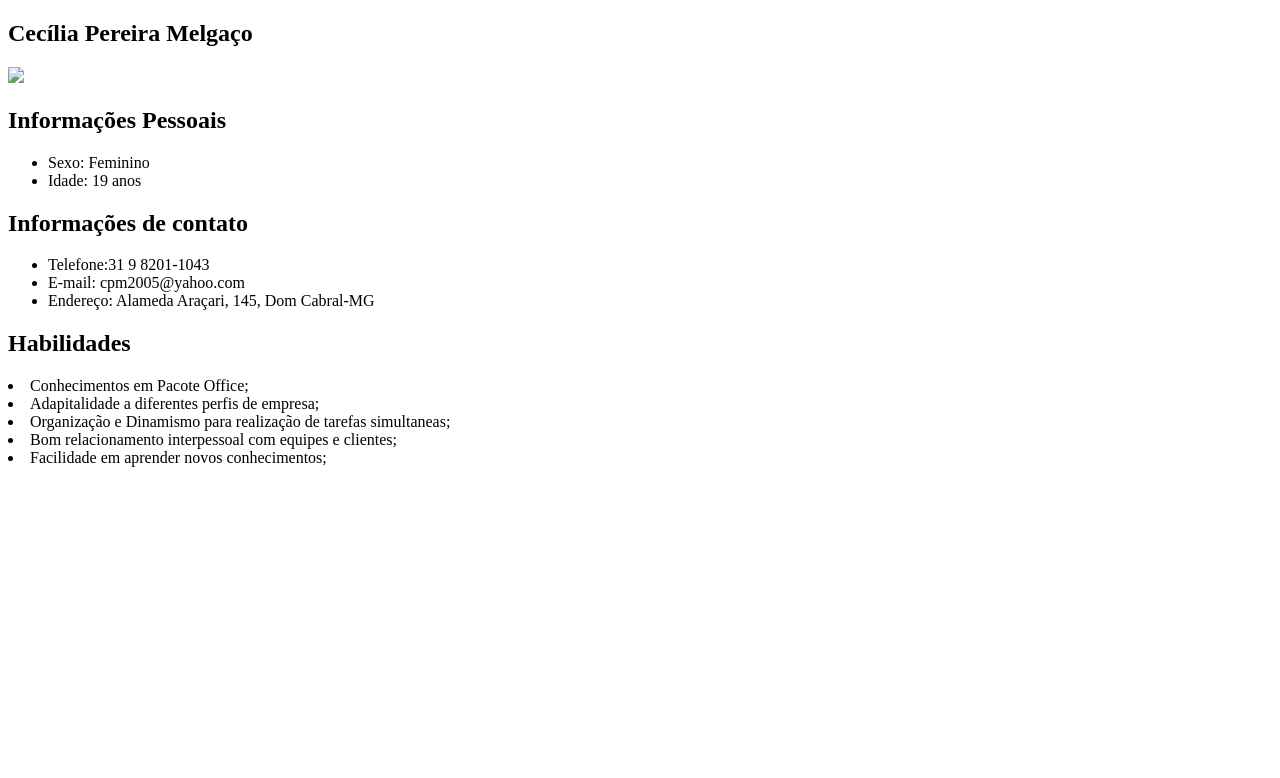
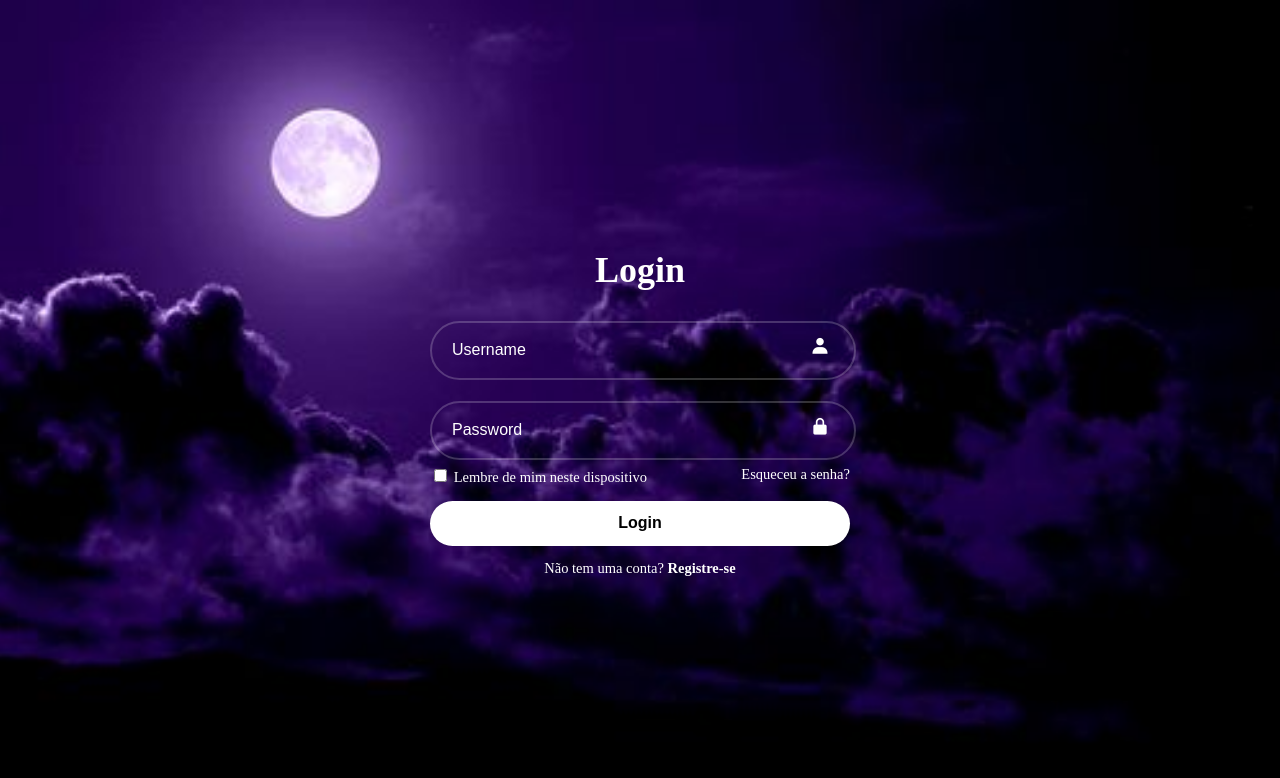
Before and after one commit to httpscecili/Senai.Projects, a plain HTML site: page index.html in a window 1280 px wide. Drawn offline with nearby package versions, Linux system fonts and the light colour scheme.

Commit message:
Add files via upload
Signed-off-by: CoffeesLia <98719299+httpscecili@users.noreply.github.com>

```diff
--- /dev/null
+++ b/index.css
@@ -0,0 +1,117 @@
+
+<style>
+@import url('https://fonts.googleapis.com/css2?family=Poppins:ital,wght@0,100;0,200;0,300;0,400;0,500;0,600;0,700;0,800;0,900;1,100;1,200;1,300;1,400;1,500;1,600;1,700;1,800;1,900&display=swap')
+</style>
+*{
+    margin: 0;
+    padding: 0;
+    box-sizing: border-box;
+    font-family: "Poppins", sans-serif;
+}
+
+body{
+    display: flex;
+    justify-content: center;
+    align-items: center;
+    min-height: 100vh;
+    background: url('4be003359f1524807bf77fea928801ac.jpg') no-repeat;
+    background-size: cover;
+    background-position: center;
+}
+
+.wrapper{
+    width: 420px;
+    background: transparent;
+    color: #fff;
+    border-radius: 10px;
+    padding: 30px 40px;
+}
+
+.wrapper h1{
+    font-size:  36px;
+    text-align: center;
+}
+
+.wrapper .input-box{
+    position: relative;
+    width: 100%;
+    height: 50px;
+    margin: 30px 0;
+}
+
+.input-box input{
+    width: 85%;
+    height:30%;
+    background: transparent;
+    border: none;
+    outline: none;
+    border: 2px solid rgba(255, 255, 255, .2);
+    border-radius: 40px;
+    font-size: 16px;
+    color: #fff;
+    padding: 20px 45px 20px 20px;
+}
+
+.input-box input::placeholder{
+    color: #fff;
+}
+
+.input-box i{
+    position: absolute;
+    right: 20px;
+    top: 50%;
+    transform: translateY(-50%);
+    font-size: 20px;
+}
+
+.wrapper .remember-forgot{
+    display: flex;
+    justify-content: space-between;
+    font-size: 14.5px;
+    margin: -15px 0 15px;
+}
+
+.remember-forgot label input{
+    accent-color: #fff;
+    margin-right: 3px;
+}
+
+.remember-forgot a{
+    color: #fff;
+    text-decoration: none;
+}
+
+.remember-forgot a:hover{
+    text-decoration: underline;
+}
+
+ .wrapper .btn{
+    width: 100%;
+    height: 45px;
+    background: #fff;
+    border: none;
+    outline: none;
+    border-radius: 40px;
+    box-shadow: 0 0 10px rgba(0, 0, 0, .1);
+    cursor: pointer;
+    font-size: 16px;
+    font-weight: 600;
+}
+
+
+.wrapper .register-link{
+    font-size: 14.5px;
+    text-align: center;
+    margin-top: 20px 0 15px;
+}
+
+
+.register-link p a {
+    color: #fff;
+    text-decoration: none;
+    font-weight: 600;
+}
+
+.register-link p a:hover {
+    text-decoration: underline;
+}
--- a/index.html
+++ b/index.html
@@ -1,37 +1,40 @@
 <!DOCTYPE html>
-<html lang="pt-br">
+<html lang="en">
 <head>
     <meta charset="UTF-8">
     <meta name="viewport" content="width=device-width, initial-scale=1.0">
-    <title>Currículo Cecília Melgaço</title>
+    <title>Login Form in HTML and CSS | Codehal</title>
+    <link rel="stylesheet" href="index.css">
+    <link href='https://unpkg.com/boxicons@2.1.4/css/boxicons.min.css' rel='stylesheet'>
+
 </head>
 <body>
-  <section>
-    <h1>Cecília Pereira Melgaço</h1>
-    <img src="assets\imagens\E0GfqcbXoAEy0yh.jpg">
-  </section>
-  <section>
-    <h2>Informações Pessoais</h2>
-    <ul>
-        <li>Sexo: Feminino</li>
-        <li>Idade: 19 anos</li>
-    </ul>
-  </section>
-  <section>
-    <h2>Informações de contato</h2>
-    <ul>
-        <li>Telefone:31 9 8201-1043</li>
-        <li>E-mail: cpm2005@yahoo.com</li>
-        <li>Endereço: Alameda Araçari, 145, Dom Cabral-MG</li>
-    </ul>
-    <h2>Habilidades</h2>
-  </section>
-  <section>
-        <li>Conhecimentos em Pacote Office;</li>
-        <li>Adapitalidade a diferentes perfis de empresa;</li>
-        <li>Organização e Dinamismo para realização de tarefas simultaneas;</li>
-        <li>Bom relacionamento interpessoal com equipes e clientes;</li>
-        <li>Facilidade em aprender novos conhecimentos;</li>
-  </section>
+    <div class="wrapper">
+        <form action="">
+            <h1>Login</h1>
+            <div class="input-box">
+                <input type="text" placeholder="Username" required>
+                <i class='bx bxs-user'></i>
+            </div>
+            <div class="input-box">
+                <input type="password" placeholder="Password" required>
+                <i class='bx bxs-lock-alt'></i>
+            </div>
+
+            <div class="remember-forgot">
+                <label><input type="checkbox"> Lembre de mim neste dispositivo</label>
+                <a href="#">Esqueceu a senha?</a>
+            </div>
+
+
+            <button type="submit" class="btn">Login</button>
+
+            <div class="register-link">
+                <p>Não tem uma conta? <a href="#"> Registre-se</a> </p>
+            </div>
+        </form>
+    </div>
+
+
 </body>
 </html>
```
Also changed, not shown: 4be003359f1524807bf77fea928801ac.jpg (added).
